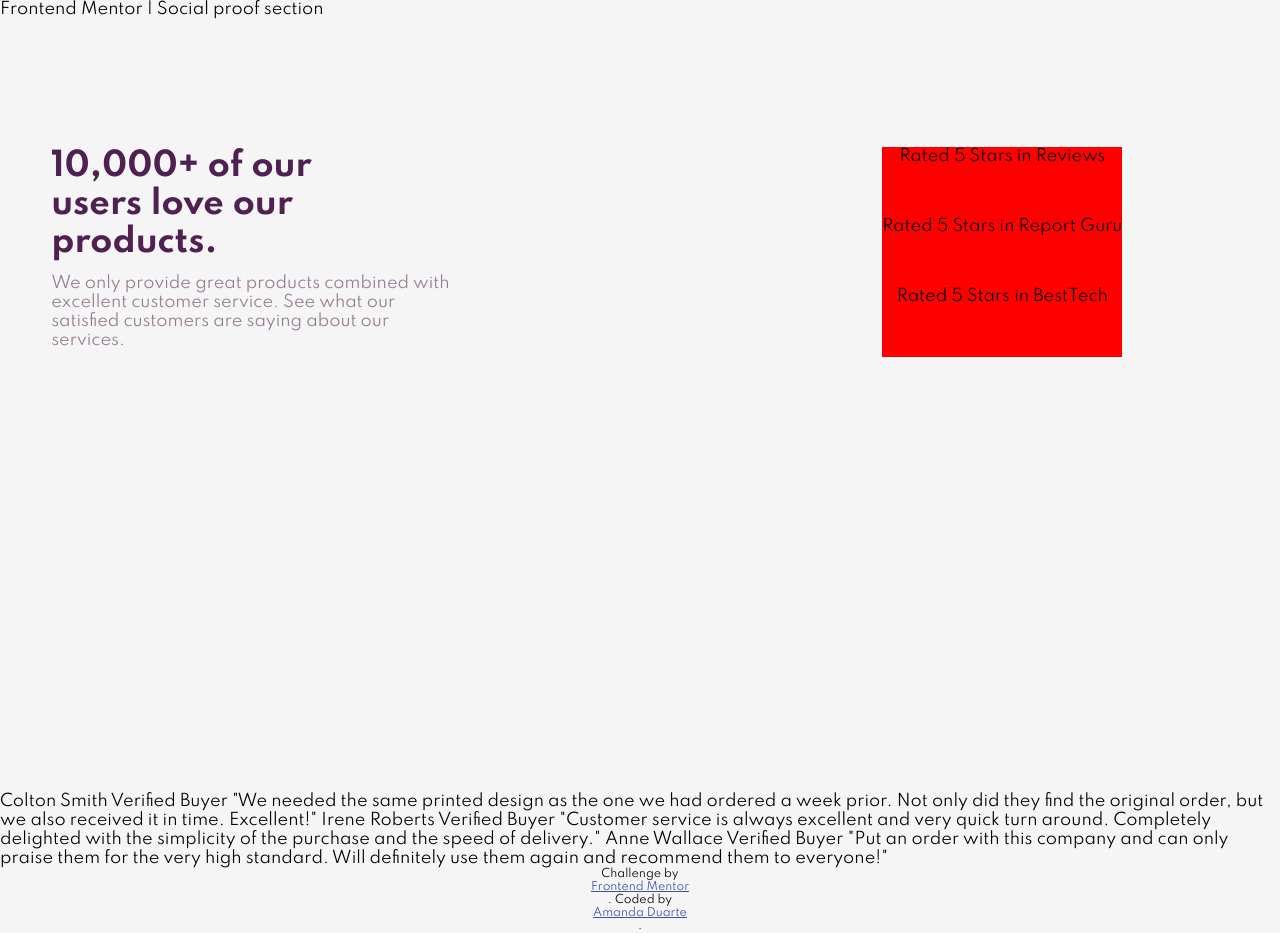
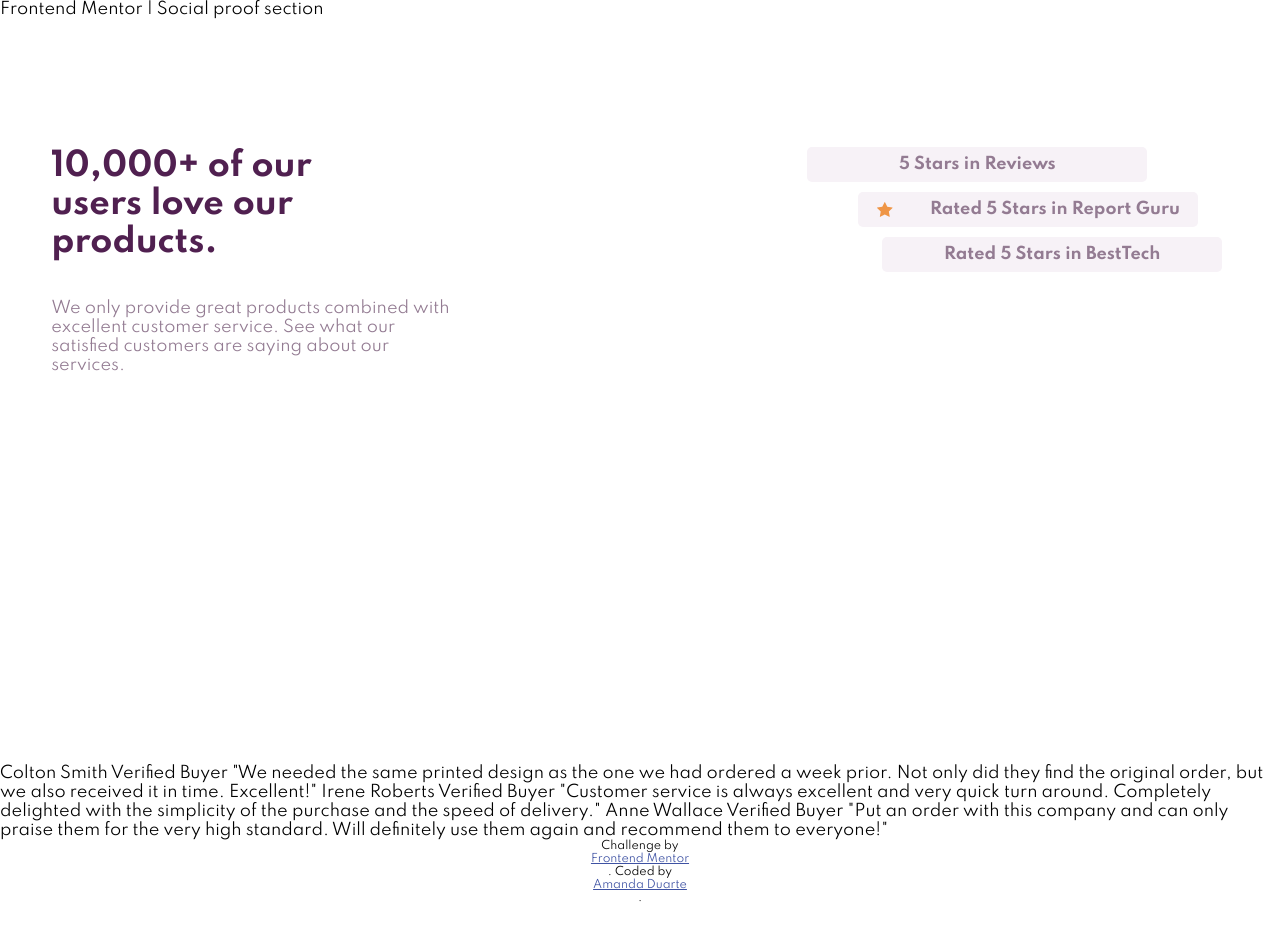
Before and after one commit to amandaduuaarte/social-proof-section-master, a plain HTML site: page index.html in a window 1280 px wide. After the commit the page ends 905 px from the top, so only its background shows below. Drawn offline with Linux system fonts and the light colour scheme.

Commit message:
Estilização

```diff
--- a/design/cards.css
+++ b/design/cards.css
@@ -3,11 +3,32 @@
     flex-direction:column;
     margin: 10% 4%;
     justify-content:flex-end;
+
 }
 
 .stars{
     align-items: center;
-    height:70px;
-    background-color:red;
+    height:35px;
+    width:340px;
+    justify-content: space-around;
+    border-radius: 5px;
+    margin-bottom: 3%;
+    color: hsl(303, 10%, 53%);
+    font-weight: bold;
+    background-color:hsl(300, 24%, 96%);
+
 
 }
+#second{
+    margin-left:15%;
+    flex-direction: row;
+}
+#third{
+    margin-left:22%;
+}
+#icon{
+    justify-content:flex-start;
+    float: right;
+    height:15px;
+    background-color:hsl(300, 24%, 96%);
+}
--- a/design/style.css
+++ b/design/style.css
@@ -2,7 +2,7 @@
 
 *{
     margin: 0;
-    background-color:#F5F5F5;
+    background-color:hsl(0, 0%, 100%);
     display: flex;
     flex-direction: column;
     flex-wrap: wrap;
@@ -11,7 +11,6 @@
 
 /* --------------- Divs ------------------------ */
 .container{
-    background-color:#F5F5F5;
     grid-template-rows: 50% 50%;
 }
 .initial{
@@ -36,7 +35,7 @@
     color:hsl(303, 10%, 53%);
     /*margin: 0% 5% 0% 5%;*/
     flex-direction: row;
-    margin: 1% 4%;
+    margin: 3% 4%;
     justify-content: flex-start;
 
 }
--- a/index.html
+++ b/index.html
@@ -5,6 +5,8 @@
     <meta name="viewport" content="width=device-width, initial-scale=1.0" />
     <link rel="stylesheet" href="./design/style.css"/>
     <link rel="stylesheet" href="design/cards.css"/>
+    <link rel="stylesheet" href="design/atributs.css"/>
+    <link href="https://fonts.googleapis.com/icon?family=Material+Icons" rel="stylesheet">
     <!-- displays site properly based on user's device -->
 
     <link
@@ -27,9 +29,9 @@
     <p class="texts" id="informations">We only provide great products combined with excellent customer service.
       See what our satisfied customers are saying about our services.</p>
       <div class="startContainer">
-   <div class="stars">Rated 5 Stars in Reviews</div>
-   <div class="stars"> Rated 5 Stars in Report Guru </div>
-   <div class="stars">   Rated 5 Stars in BestTech </div>
+   <div class="stars" id="first"> 5 Stars in Reviews</div>
+   <div class="stars" id="second"><img id="icon" src="images/icon-star.svg" alt="stars">Rated 5 Stars in Report Guru </div>
+   <div class="stars" id="third"> Rated 5 Stars in BestTech </div>
    </div>
 
 </div>
```
Also changed, not shown: design/atributs.css (+23 -3 lines).
